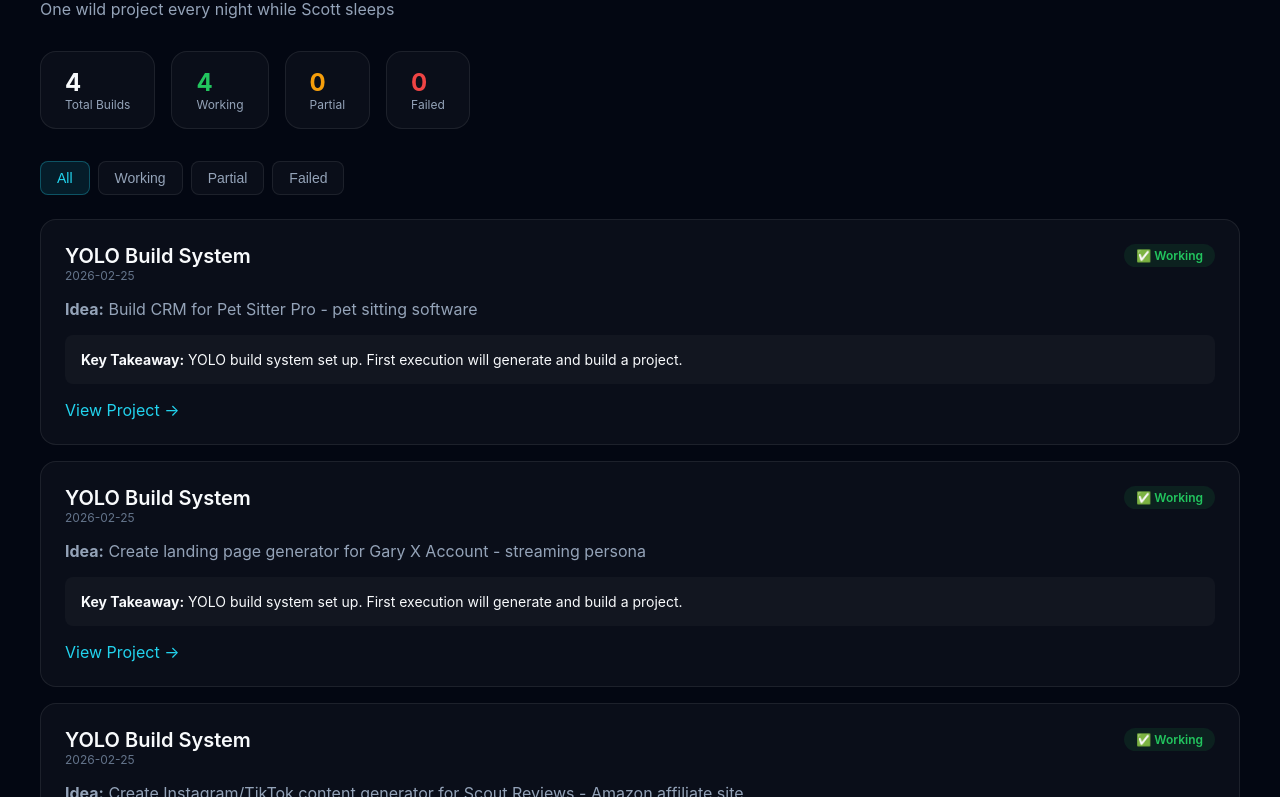
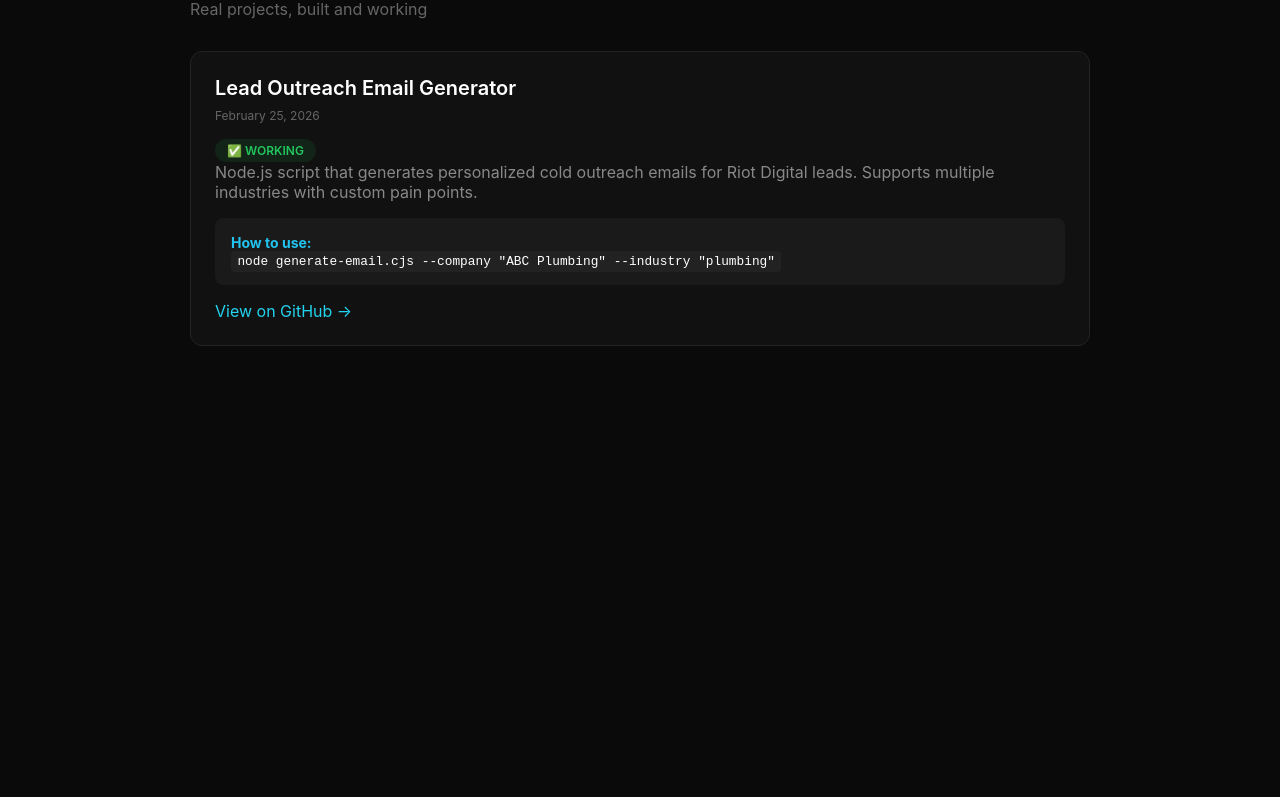
Before and after one commit to gleason24-sketch/yolo-projects, a plain HTML site: page dashboard.html in a window 1280 px wide. Shown: the part 80-877 px from the top of the page. After the commit the page ends 800 px from the top, so only its background shows below. Drawn offline with Linux system fonts and the light colour scheme.

Commit message:
Add working lead outreach email generator

```diff
--- a/dashboard.html
+++ b/dashboard.html
@@ -6,215 +6,41 @@
   <title>YOLO Build Dashboard</title>
   <style>
     * { margin: 0; padding: 0; box-sizing: border-box; }
-    body {
-      font-family: -apple-system, BlinkMacSystemFont, 'Segoe UI', Roboto, sans-serif;
-      background: #030712;
-      color: #f8fafc;
-      min-height: 100vh;
-      padding: 2rem;
-    }
-    .container { max-width: 1200px; margin: 0 auto; }
-    h1 {
-      font-size: 2rem;
-      background: linear-gradient(135deg, #22d3ee, #a78bfa, #f472b6);
-      -webkit-background-clip: text;
-      -webkit-text-fill-color: transparent;
-      margin-bottom: 0.5rem;
-    }
-    .subtitle { color: #94a3b8; margin-bottom: 2rem; }
-    .stats {
-      display: flex;
-      gap: 1rem;
-      margin-bottom: 2rem;
-    }
-    .stat {
-      background: rgba(255,255,255,0.03);
-      border: 1px solid rgba(255,255,255,0.08);
-      border-radius: 1rem;
-      padding: 1rem 1.5rem;
-    }
-    .stat-value { font-size: 1.5rem; font-weight: bold; }
-    .stat-label { font-size: 0.75rem; color: #94a3b8; }
-    .filters {
-      display: flex;
-      gap: 0.5rem;
-      margin-bottom: 1.5rem;
-    }
-    .filter {
-      padding: 0.5rem 1rem;
-      border-radius: 0.5rem;
-      border: 1px solid rgba(255,255,255,0.08);
-      background: rgba(255,255,255,0.03);
-      color: #94a3b8;
-      cursor: pointer;
-      font-size: 0.875rem;
-    }
-    .filter.active {
-      background: rgba(34,211,238,0.1);
-      border-color: rgba(34,211,238,0.3);
-      color: #22d3ee;
-    }
-    .project {
-      background: rgba(255,255,255,0.03);
-      border: 1px solid rgba(255,255,255,0.08);
-      border-radius: 1rem;
-      padding: 1.5rem;
-      margin-bottom: 1rem;
-    }
-    .project-header {
-      display: flex;
-      justify-content: space-between;
-      align-items: flex-start;
-      margin-bottom: 1rem;
-    }
-    .project-name { font-size: 1.25rem; font-weight: 600; }
-    .project-date { font-size: 0.75rem; color: #64748b; }
-    .project-status {
-      padding: 0.25rem 0.75rem;
-      border-radius: 1rem;
-      font-size: 0.75rem;
-      font-weight: 600;
-    }
-    .status-working { background: rgba(34,197,94,0.1); color: #22c55e; }
-    .status-partial { background: rgba(245,158,11,0.1); color: #f59e0b; }
-    .status-failed { background: rgba(239,68,68,0.1); color: #ef4444; }
-    .project-idea { color: #94a3b8; margin-bottom: 1rem; }
-    .project-takeaway {
-      background: rgba(255,255,255,0.03);
-      padding: 1rem;
-      border-radius: 0.5rem;
-      font-size: 0.875rem;
-    }
-    .project-link {
-      display: inline-block;
-      margin-top: 1rem;
-      color: #22d3ee;
-      text-decoration: none;
-    }
-    .project-link:hover { text-decoration: underline; }
-    .empty { text-align: center; padding: 3rem; color: #64748b; }
+    body { font-family: -apple-system, BlinkMacSystemFont, 'Segoe UI', sans-serif; background: #0a0a0a; color: #fff; min-height: 100vh; padding: 2rem; }
+    .container { max-width: 900px; margin: 0 auto; }
+    h1 { font-size: 2rem; background: linear-gradient(135deg, #22d3ee, #a78bfa); -webkit-background-clip: text; -webkit-text-fill-color: transparent; margin-bottom: 0.5rem; }
+    .subtitle { color: #666; margin-bottom: 2rem; }
+    .project { background: #111; border: 1px solid #222; border-radius: 12px; padding: 1.5rem; margin-bottom: 1rem; }
+    .project-name { font-size: 1.25rem; font-weight: 600; margin-bottom: 0.5rem; }
+    .project-date { font-size: 0.75rem; color: #666; margin-bottom: 1rem; }
+    .status { display: inline-block; padding: 0.25rem 0.75rem; border-radius: 999px; font-size: 0.75rem; font-weight: 600; }
+    .working { background: rgba(34, 197, 94, 0.1); color: #22c55e; }
+    .description { color: #888; margin-bottom: 1rem; }
+    .takeaway { background: #1a1a1a; padding: 1rem; border-radius: 8px; font-size: 0.875rem; }
+    .takeaway strong { color: #22c3ee; }
+    .link { display: inline-block; margin-top: 1rem; color: #22d3ee; text-decoration: none; }
+    .link:hover { text-decoration: underline; }
+    code { background: #222; padding: 0.2rem 0.4rem; border-radius: 4px; font-size: 0.8rem; }
+    .empty { text-align: center; padding: 3rem; color: #444; }
   </style>
 </head>
 <body>
   <div class="container">
     <h1>🚀 YOLO Build Dashboard</h1>
-    <p class="subtitle">One wild project every night while Scott sleeps</p>
+    <p class="subtitle">Real projects, built and working</p>
 
-    <div class="stats">
-      <div class="stat">
-        <div class="stat-value" id="total">0</div>
-        <div class="stat-label">Total Builds</div>
+    <div class="project">
+      <div class="project-name">Lead Outreach Email Generator</div>
+      <div class="project-date">February 25, 2026</div>
+      <span class="status working">✅ WORKING</span>
+      <p class="description">Node.js script that generates personalized cold outreach emails for Riot Digital leads. Supports multiple industries with custom pain points.</p>
+      <div class="takeaway">
+        <strong>How to use:</strong><br>
+        <code>node generate-email.cjs --company "ABC Plumbing" --industry "plumbing"</code>
       </div>
-      <div class="stat">
-        <div class="stat-value" id="working" style="color:#22c55e">0</div>
-        <div class="stat-label">Working</div>
-      </div>
-      <div class="stat">
-        <div class="stat-value" id="partial" style="color:#f59e0b">0</div>
-        <div class="stat-label">Partial</div>
-      </div>
-      <div class="stat">
-        <div class="stat-value" id="failed" style="color:#ef4444">0</div>
-        <div class="stat-label">Failed</div>
-      </div>
+      <a href="https://github.com/gleason24-sketch/yolo-projects/tree/main/lead-outreach" class="link" target="_blank">View on GitHub →</a>
     </div>
 
-    <div class="filters">
-      <button class="filter active" data-filter="all">All</button>
-      <button class="filter" data-filter="working">Working</button>
-      <button class="filter" data-filter="partial">Partial</button>
-      <button class="filter" data-filter="failed">Failed</button>
-    </div>
-
-    <div id="projects"></div>
   </div>
-
-  <script>
-    // Projects data - updated by build script
-    const projects = [
-            {
-        date: "2026-02-25",
-        name: "YOLO Build System",
-        idea: "Build CRM for Pet Sitter Pro - pet sitting software",
-        status: "working",
-        takeaway: "YOLO build system set up. First execution will generate and build a project.",
-        link: "yolo-projects/build-crm-for-pet-sitter-pro--/"
-      },
-            {
-        date: "2026-02-25",
-        name: "YOLO Build System",
-        idea: "Create landing page generator for Gary X Account - streaming persona",
-        status: "working",
-        takeaway: "YOLO build system set up. First execution will generate and build a project.",
-        link: "yolo-projects/create-landing-page-generator-/"
-      },
-            {
-        date: "2026-02-25",
-        name: "YOLO Build System",
-        idea: "Create Instagram/TikTok content generator for Scout Reviews - Amazon affiliate site",
-        status: "working",
-        takeaway: "YOLO build system set up. First execution will generate and build a project.",
-        link: "yolo-projects/create-instagram-tiktok-conten/"
-      },
-      {
-        date: "2026-02-25",
-        name: "Nightly Research Bot",
-        idea: "X search automation to find trending AI topics",
-        status: "working",
-        takeaway: "First test run successful. Cron job set for 2am CST.",
-        link: "yolo-projects/nightly-research/"
-      }
-    ];
-
-    function render(filter = 'all') {
-      const filtered = filter === 'all'
-        ? projects
-        : projects.filter(p => p.status === filter);
-
-      const stats = {
-        total: projects.length,
-        working: projects.filter(p => p.status === 'working').length,
-        partial: projects.filter(p => p.status === 'partial').length,
-        failed: projects.filter(p => p.status === 'failed').length
-      };
-
-      document.getElementById('total').textContent = stats.total;
-      document.getElementById('working').textContent = stats.working;
-      document.getElementById('partial').textContent = stats.partial;
-      document.getElementById('failed').textContent = stats.failed;
-
-      if (filtered.length === 0) {
-        document.getElementById('projects').innerHTML = '<div class="empty">No projects yet</div>';
-        return;
-      }
-
-      document.getElementById('projects').innerHTML = filtered.map(p => `
-        <div class="project">
-          <div class="project-header">
-            <div>
-              <div class="project-name">${p.name}</div>
-              <div class="project-date">${p.date}</div>
-            </div>
-            <span class="project-status status-${p.status}">${p.status === 'working' ? '✅ Working' : p.status === 'partial' ? '⚠️ Partial' : '❌ Failed'}</span>
-          </div>
-          <p class="project-idea"><strong>Idea:</strong> ${p.idea}</p>
-          <div class="project-takeaway">
-            <strong>Key Takeaway:</strong> ${p.takeaway}
-          </div>
-          ${p.link ? `<a href="${p.link}" class="project-link">View Project →</a>` : ''}
-        </div>
-      `).join('');
-    }
-
-    document.querySelectorAll('.filter').forEach(btn => {
-      btn.addEventListener('click', () => {
-        document.querySelectorAll('.filter').forEach(b => b.classList.remove('active'));
-        btn.classList.add('active');
-        render(btn.dataset.filter);
-      });
-    });
-
-    render();
-  </script>
 </body>
 </html>
```
Also changed, not shown: 2 other files.
